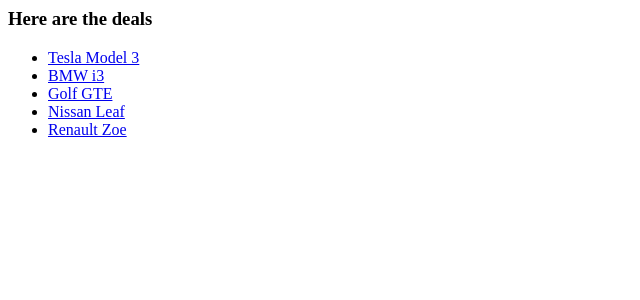
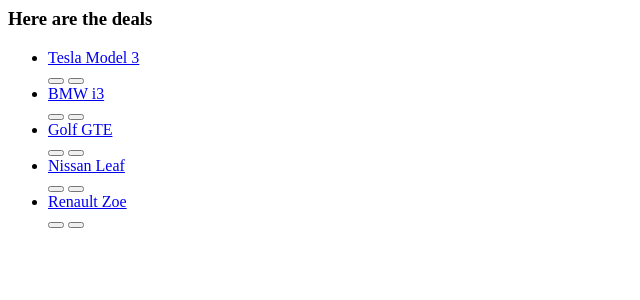
Before and after one commit to onboardingNoobProjects/weCar, a Django app: page /wecar/ in a window 1280 px wide. Shown: the top 300 px of the page, without its empty margins (0-640 px from the left). Run offline with Django 3.2, Linux system fonts and the light colour scheme; data comes from the database, SQL or seed files in the repository; both versions use the stored data as it was after the commit.

Commit message:
editing, deleting working

```diff
--- a/noobs/weCar/templates/weCar/index.html
+++ b/noobs/weCar/templates/weCar/index.html
@@ -5,6 +5,22 @@
     <ul>
         {% for deal in all_deals %}
         <li><a href="{% url 'detail' deal.id %}"> {{ deal.title }} </a> </li>
+        <form action="{% url 'deal-delete' deal.id %}" method="post" style="display: inline;">
+          {% csrf_token %}
+          <input type="hidden" name="deal_id" value="{{ deal.id }}"/>
+          <button type="submit" class="btn btn-default btn-sm">
+            <span class="glyphicon glyphicon-trash"></span>
+          </button>
+        </form>
+
+
+        <form action="{% url 'deal-update' deal.id %}" method="get" style="display: inline;">
+          {% csrf_token %}
+          <input type="hidden" name="deal_id" value="{{ deal.id }}"/>
+          <button type="submit" class="btn btn-default btn-sm">
+            <span class="glyphicon glyphicon-edit"></span>
+          </button>
+        </form>
         {% endfor %}
     </ul>
 
--- a/noobs/weCar/urls.py
+++ b/noobs/weCar/urls.py
@@ -5,12 +5,19 @@
     # /wecar/
     url(r'^$', views.IndexView.as_view(), name='index'),
 
+    # /wecar/<deal_id>
+    url(r'^(?P<pk>[0-9]+)/$', views.DetailView.as_view(), name='detail'),
+
     # /wecar/deal/add
     url(r'^deal/add/$', views.DealCreate.as_view(), name='deal-add'),
+
+    # /wecar/deal/<pk>/update
+    url(r'^deal/(?P<pk>[0-9]+)/update/$', views.DealUpdate.as_view(), name='deal-update'),
+
+    # /wecar/deal/<pk>/delete
+    url(r'^deal/(?P<pk>[0-9]+)/delete/$', views.DealDelete.as_view(), name='deal-delete'),
 
     # # /wecar/register
     # url(r'^register/$', views.UserForm.as_view(), name='register'),
 
-    # /wecar/<deal_id>
-    url(r'^(?P<pk>[0-9]+)/$', views.DetailView.as_view(), name='detail'),
 ]
--- a/noobs/weCar/views.py
+++ b/noobs/weCar/views.py
@@ -1,5 +1,6 @@
 from django.views import generic
 from django.views.generic.edit import CreateView, UpdateView, DeleteView
+from django.urls import reverse_lazy
 from .models import Deal
 
 class IndexView(generic.ListView):
@@ -17,6 +18,13 @@
     model = Deal
     fields = ['title', 'details', 'RRP', 'price', 'tippingPoint', 'expiry', 'pic']
 
+class DealUpdate(UpdateView):
+    model = Deal
+    fields = ['title', 'details', 'RRP', 'price', 'tippingPoint', 'expiry', 'pic']
+
+class DealDelete(DeleteView):
+    model = Deal
+    success_url = reverse_lazy('index', kwargs={})
 
 
 
```
Also changed, not shown: noobs/db.sqlite3.
